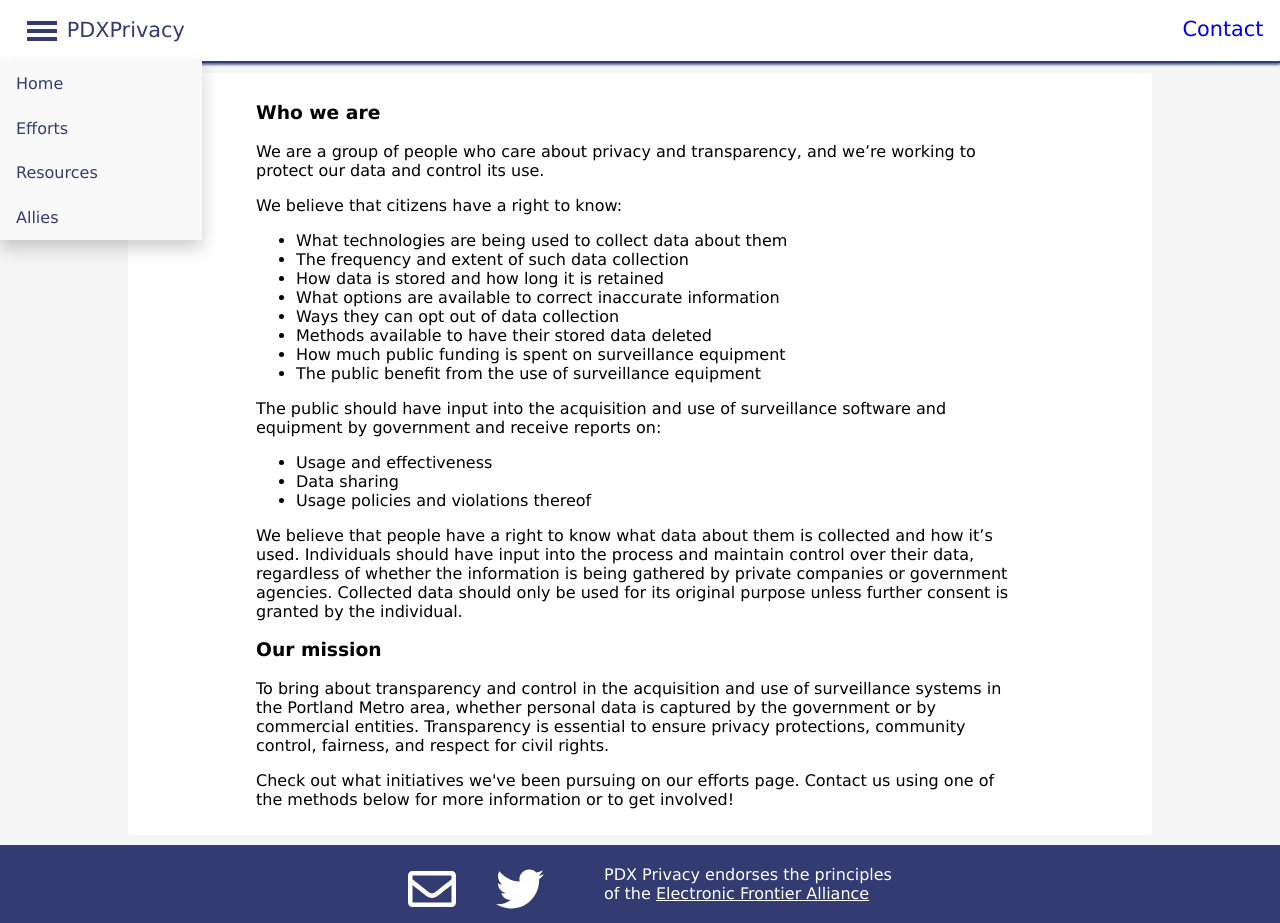
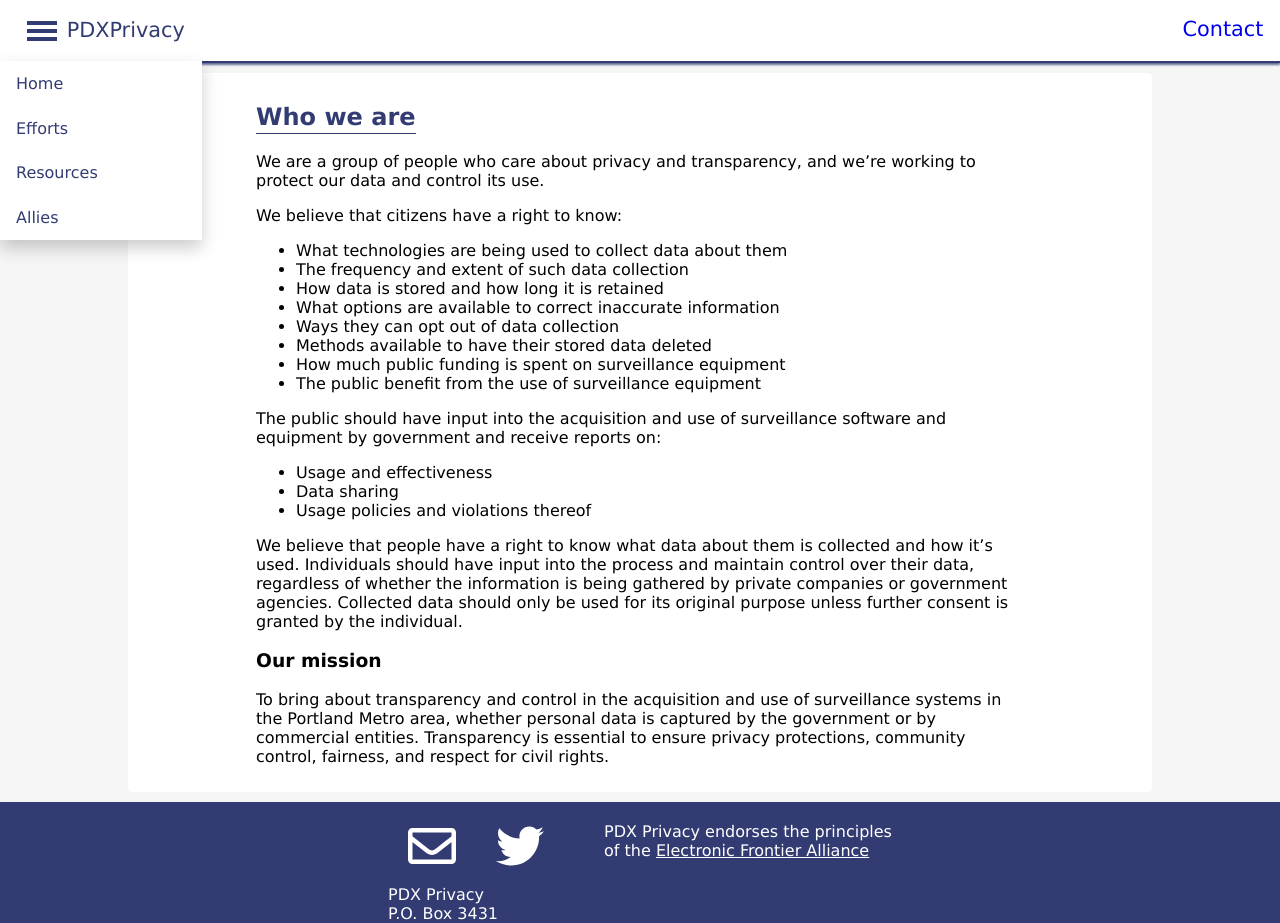
Before and after one commit to MichaelMorehouse/pdxprivacy-vue, a Vue app: page / in a window 1280 px wide. Shown: the top 923 px of the page. Built offline with nearby package versions, Linux system fonts and the light colour scheme.

Commit message:
css var; formatting

```diff
--- a/src/components/pages/About.vue
+++ b/src/components/pages/About.vue
@@ -1,6 +1,6 @@
 <template>
   <div id="home-content" class="page-content">
-    <h3>Who we are</h3>
+    <div class="section-header">Who we are</div>
     <p>We are a group of people who care about privacy and transparency, and we’re working to protect our data and control its use.</p>
     <p>We believe that citizens have a right to know:</p>
     <ul>
@@ -34,7 +34,6 @@
     <p>We believe that people have a right to know what data about them is collected and how it’s used. Individuals should have input into the process and maintain control over their data, regardless of whether the information is being gathered by private companies or government agencies. Collected data should only be used for its original purpose unless further consent is granted by the individual.</p>
     <h3>Our mission</h3>
     <p>To bring about transparency and control in the acquisition and use of surveillance systems in the Portland Metro area, whether personal data is captured by the government or by commercial entities. Transparency is essential to ensure privacy protections, community control, fairness, and respect for civil rights.</p>
-    <p>Check out what initiatives we've been pursuing on our efforts page. Contact us using one of the methods below for more information or to get involved!</p>
   </div>
 </template>
 
--- a/src/components/ui/Navbar.vue
+++ b/src/components/ui/Navbar.vue
@@ -84,7 +84,7 @@ export default {};
 .dropdown-content {
   display: none;
   position: absolute;
-  background-color: #f9f9f9;
+  background-color: var(--primary-bg-color);
   width: 100%;
   box-shadow: 0px 8px 16px 0px rgba(0, 0, 0, 0.2);
   z-index: 1;
```
